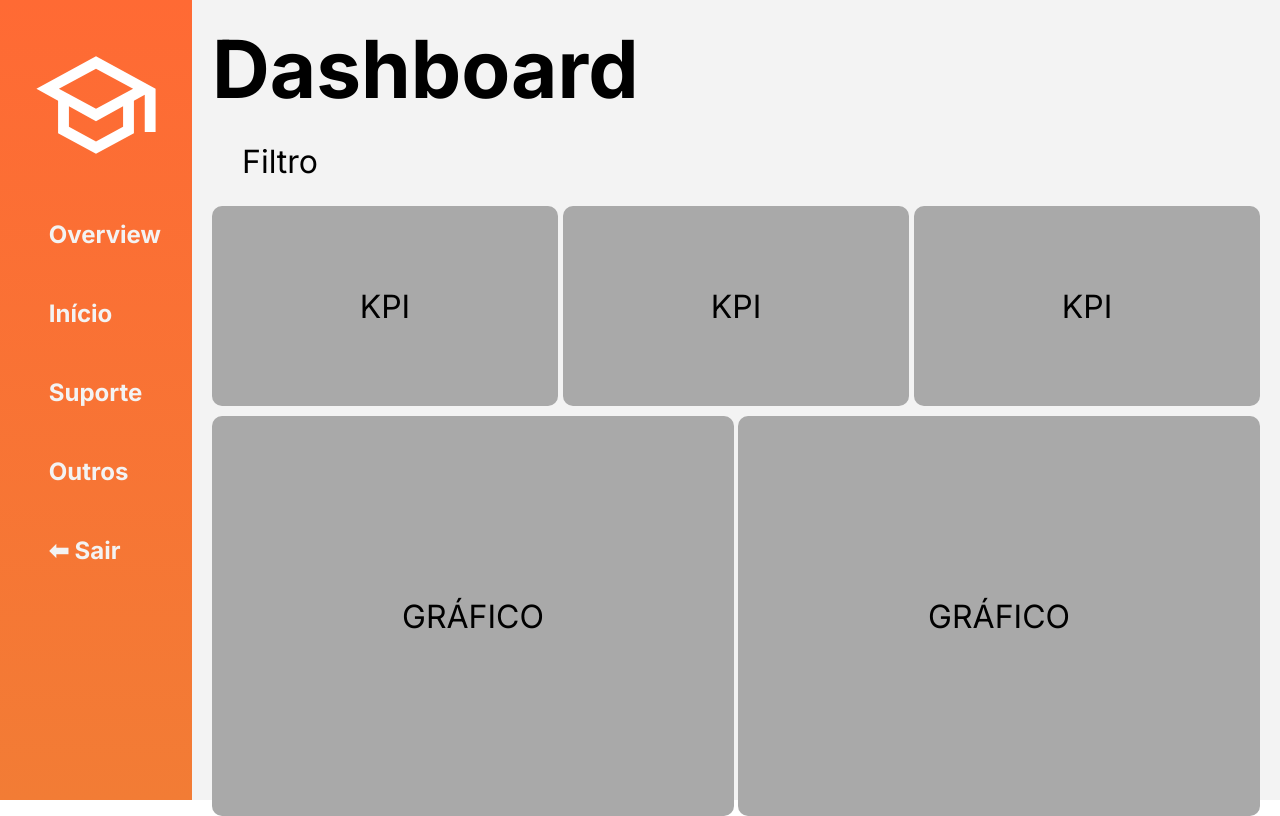
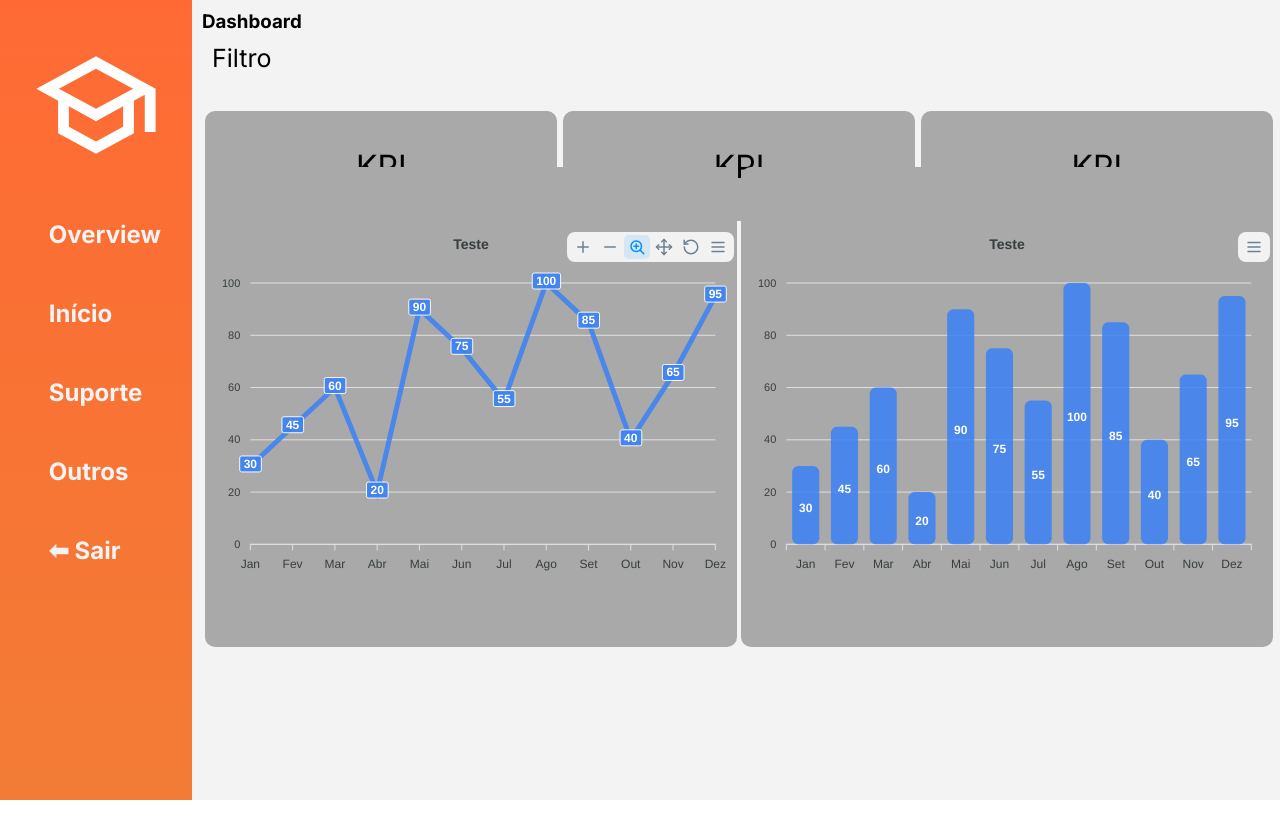
Before and after one commit to Tropa-dos-DELETE-sem-WHERE/aplicacao-web, a website: page public/dashboard.html in a window 1280 px wide. Drawn offline with nearby package versions, Linux system fonts and the light colour scheme.

Commit message:
Testando graficos

```diff
--- a/public/css/dashboard.css
+++ b/public/css/dashboard.css
@@ -1,7 +1,11 @@
-main{
+    body{
+        margin: 0px;
+        overflow: hidden;
+    }
+    main{
     display: flex;
     flex-direction: column;
-    gap: 10px;
+    padding: 10px;
 
 
     h1{
@@ -10,16 +14,19 @@ main{
 
     .filter-container{
         width: fit-content;
-        padding: 15px 30px;
-        font-size: 2rem;
+        padding: 10px;
+        font-size: 25px;
         border-radius: 10px;
+        height: 20px;
     }
 
     .kpi-container, .graph-container{
         display: flex;
         align-items: center;
         justify-content: space-between;
+        margin: 3px;
         width: 100%;
+        height: 220px;
     }
 
     .kpi, .graph{
@@ -32,13 +39,14 @@ main{
 
     .kpi{
         width: 33%;
-        height: 25vh;
+        height: 50%;
         background-color: #A9A9A9;
     }
 
     .graph{
         width: 49.8%;
-        height: 50vh;
+        margin-top: 30px;
+        height: 60vh;
         background-color: #A9A9A9;
     }
 }
--- a/public/css/index.css
+++ b/public/css/index.css
@@ -194,7 +194,7 @@ tr:nth-child(even) td {
 .card {
   display: flex;
   width: 46%;
-  height: 15vh;
+  height: 20vh;
   border-radius: 10px;
   background-color: var(--branco);
   box-shadow: -10px 10px 47px 9px rgba(108, 108, 108, 0.75);
@@ -213,6 +213,7 @@ tr:nth-child(even) td {
   align-items: center;
   justify-content: center;
   width: 30%;
+  border-right: solid 1px rgb(212, 212, 212);
 }
 
 .card-esquerda p {
@@ -260,7 +261,7 @@ tr:nth-child(even) td {
   flex-direction: column;
   align-items: center;
   width: 17vw;
-  height: fit-content;
+  height: 45vh;
   background-color: var(--branco);
   color: var(--cinza-escuro);
   padding: 20px;
--- a/public/dashboard.html
+++ b/public/dashboard.html
@@ -31,10 +31,10 @@
 
     <main>
 
-        <h1>Dashboard</h1>
+        <h3>Dashboard</h3>
 
         <div class="filter-container">
-            <p>Filtro</p>
+            Filtro
         </div>
 
         <div class="kpi-container">
@@ -44,15 +44,88 @@
         </div>
 
         <div class="graph-container">
-            <div class="graph">GRÁFICO</div>
-            <div class="graph">GRÁFICO</div>
+            <div class="graph" id="grafico1"></div>
+            <div class="graph" id="grafico2"></div>
         </div>
 
     </main>
 
 </body>
 </html>
+<script src="https://cdn.jsdelivr.net/npm/apexcharts"></script>
 
 <script>
 
+    var Valores =  [30, 45, 60, 20, 90, 75, 55, 100, 85, 40, 65, 95]
+    const optionsGrafico1 = {
+      chart: {
+        type: 'line',
+        height: 350
+      },
+      series: [{
+        name: 'Teste',
+        data: Valores,
+      }],
+      xaxis: {
+        categories: [
+          'Jan', 'Fev', 'Mar', 'Abr', 'Mai', 'Jun',
+          'Jul', 'Ago', 'Set', 'Out', 'Nov', 'Dez'
+        ]
+      },
+      yaxis: {
+        min: 0,
+      },
+      colors: ['#3B82F6'], // azul suave
+      plotOptions: {
+        bar: {
+          borderRadius: 6,
+          horizontal: false,
+        }
+      },
+      dataLabels: {
+        enabled: true
+      },
+      title: {
+        text: 'Teste',
+        align: 'center'
+      }
+    };
+    const grafico1 = new ApexCharts(document.querySelector("#grafico1"), optionsGrafico1);
+    grafico1.render();
+
+    const optionsGrafico2 = {
+      chart: {
+        type: 'bar',
+        height: 350
+      },
+      series: [{
+        name: 'Teste',
+        data: [30, 45, 60, 20, 90, 75, 55, 100, 85, 40, 65, 95]
+      }],
+      xaxis: {
+        categories: [
+          'Jan', 'Fev', 'Mar', 'Abr', 'Mai', 'Jun',
+          'Jul', 'Ago', 'Set', 'Out', 'Nov', 'Dez'
+        ]
+      },
+      colors: ['#3B82F6'], // azul suave
+      plotOptions: {
+        bar: {
+          borderRadius: 6,
+          horizontal: false,
+        }
+      },
+      dataLabels: {
+        enabled: true
+      },
+      title: {
+        text: 'Teste',
+        align: 'center'
+      }
+    };
+    const grafico2 = new ApexCharts(document.querySelector("#grafico2"), optionsGrafico2);
+    grafico2.render();
+
+
+
 </script>
```
Also changed, not shown: public/login.html (+2 -2 lines).
